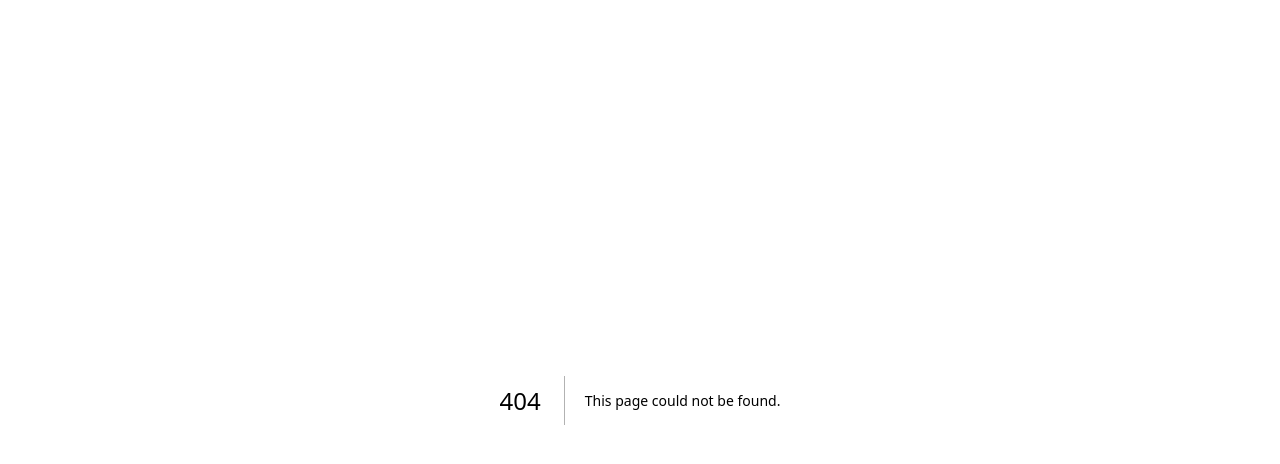
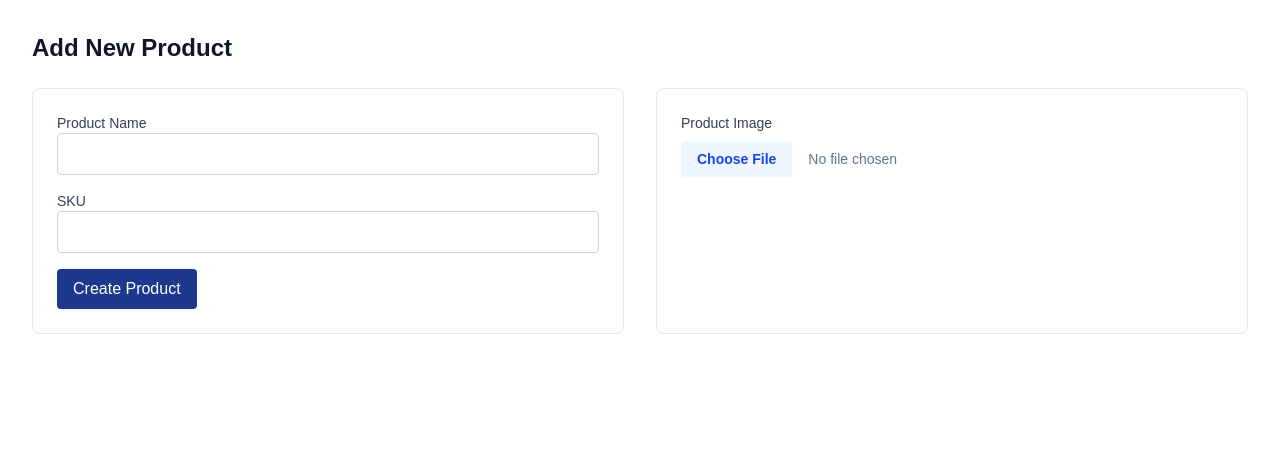
Before and after one commit to sogumontar/GMS-FE, a Next.js app: page /admin/inventory/add in a window 1280 px wide. Before the commit this address had no page. Shown: the top 464 px of the page. Built offline with nearby package versions, Linux system fonts and the light colour scheme.

Commit message:
feat: complete T007, T008, T009: implement Add Product user story

```diff
--- /dev/null
+++ b/app/(dashboard)/admin/inventory/add/page.tsx
@@ -0,0 +1,15 @@
+import React from 'react';
+import { ProductForm } from '@/components/inventory/ProductForm';
+import { ProductImageUpload } from '@/components/inventory/ProductImageUpload';
+
+export default function AddProductPage() {
+  return (
+    <div className="p-8">
+      <h1 className="text-2xl font-bold text-slate-900 mb-6">Add New Product</h1>
+      <div className="grid grid-cols-1 md:grid-cols-2 gap-8">
+        <ProductForm />
+        <ProductImageUpload />
+      </div>
+    </div>
+  );
+}
--- a/components/inventory/ProductForm.tsx
+++ b/components/inventory/ProductForm.tsx
@@ -1,14 +1,24 @@
+"use client";
 import React from 'react';
+import { useForm } from 'react-hook-form';
 
 export const ProductForm: React.FC = () => {
+  const { register, handleSubmit, formState: { errors } } = useForm();
+
+  const onSubmit = (data: any) => console.log(data);
+
   return (
-    <div className="p-6 bg-white border border-slate-200 rounded-lg">
-      <h2 className="text-lg font-bold text-slate-900 mb-4">Product Information (Skeleton)</h2>
-      <div className="space-y-4">
-        <div className="h-10 bg-slate-100 rounded animate-pulse" />
-        <div className="h-10 bg-slate-100 rounded animate-pulse" />
-        <div className="h-10 bg-slate-100 rounded animate-pulse" />
+    <form onSubmit={handleSubmit(onSubmit)} className="p-6 bg-white border border-slate-200 rounded-lg space-y-4">
+      <div>
+        <label className="block text-sm font-medium text-slate-700">Product Name</label>
+        <input {...register("name", { required: true })} className="w-full p-2 border border-slate-300 rounded" />
+        {errors.name && <span className="text-red-500 text-xs">Name is required</span>}
       </div>
-    </div>
+      <div>
+        <label className="block text-sm font-medium text-slate-700">SKU</label>
+        <input {...register("id", { required: true })} className="w-full p-2 border border-slate-300 rounded" />
+      </div>
+      <button type="submit" className="px-4 py-2 bg-blue-900 text-white rounded">Create Product</button>
+    </form>
   );
 };
--- /dev/null
+++ b/components/inventory/ProductImageUpload.tsx
@@ -0,0 +1,25 @@
+"use client";
+import React, { useState } from 'react';
+
+export const ProductImageUpload: React.FC = () => {
+  const [image, setImage] = useState<string | null>(null);
+
+  const handleFileChange = (e: React.ChangeEvent<HTMLInputElement>) => {
+    if (e.target.files && e.target.files[0]) {
+      setImage(URL.createObjectURL(e.target.files[0]));
+    }
+  };
+
+  return (
+    <div className="p-6 bg-white border border-slate-200 rounded-lg">
+      <h3 className="text-sm font-medium text-slate-700 mb-2">Product Image</h3>
+      <input type="file" onChange={handleFileChange} className="block w-full text-sm text-slate-500 file:mr-4 file:py-2 file:px-4 file:rounded file:border-0 file:text-sm file:font-semibold file:bg-blue-50 file:text-blue-700 hover:file:bg-blue-100" />
+      {image && (
+        <div className="mt-4 relative w-32 h-32 border rounded overflow-hidden">
+          <img src={image} alt="Preview" className="w-full h-full object-cover" />
+          <button onClick={() => setImage(null)} className="absolute top-0 right-0 p-1 bg-red-500 text-white text-xs">Delete</button>
+        </div>
+      )}
+    </div>
+  );
+};
```
